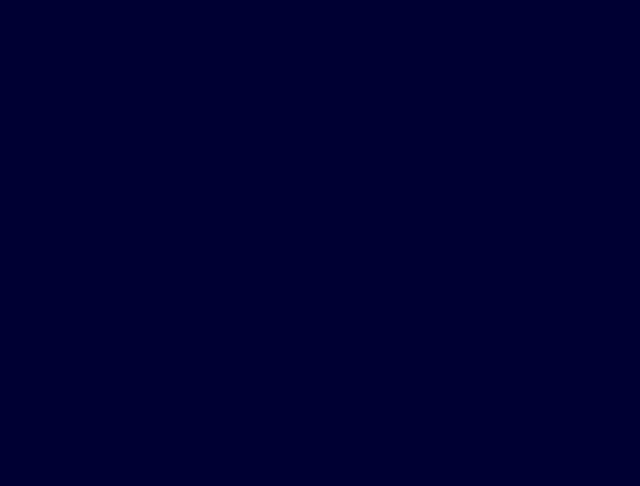
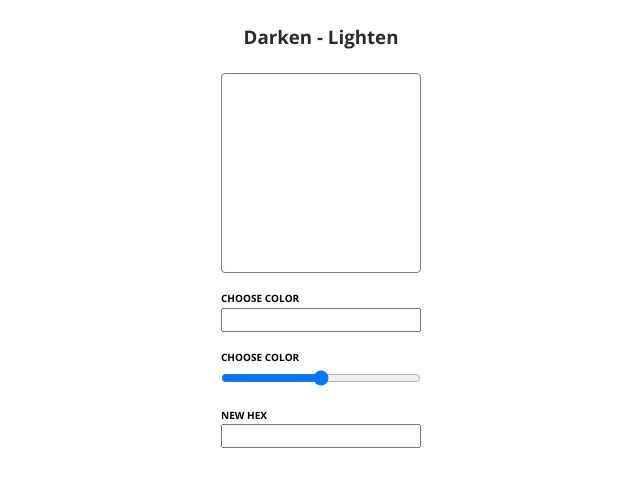
Before and after one commit to daniloheraclio/color-luminosity, a plain HTML site: page index.html in a window 1280 px wide. Shown: the whole page, without its empty margins (319-959 px from the left). Drawn offline with nearby package versions, Linux system fonts and the light colour scheme.

Commit message:
WIP started implementing UI

```diff
--- a/app.js
+++ b/app.js
@@ -1,11 +1,19 @@
-const { body } = document;
+const box = document.querySelector('.box-color');
+const range = document.querySelector('.luminosity-range');
+const startHexColor = document.querySelector('#startHex');
 
-try {
-   body.style.backgroundColor = luminace('#63c', -0.6);
-} catch (error) {
-   console.log(error.message);
-}
+range.addEventListener('change', function() {
+   console.log(range.value);
+   console.log(startHexColor.value)
+   try {
+      console.log(box.style.backgroundColor)
+      box.style.backgroundColor = luminace(startHexColor.value, range.value);
+   } catch (error) {
+      console.log(error.message);
+   }
 
+
+})
 
 function luminace(hex, luminosity = 0) {
 
@@ -55,7 +63,6 @@ function luminace(hex, luminosity = 0) {
       const partialHex = numberToHex.padStart(2, '0');
 
       finalHex = finalHex + partialHex;
-      console.log(finalHex);
 
    });
    return finalHex
--- a/index.html
+++ b/index.html
@@ -3,9 +3,56 @@
 <head>
    <meta charset="UTF-8">
    <meta name="viewport" content="width=device-width, initial-scale=1.0">
+   <link href="https://fonts.googleapis.com/css2?family=Open+Sans:wght@400;700&display=swap" rel="stylesheet">
+   <link rel="stylesheet" href="style.css">
    <title>Hexadecila color manipulation</title>
 </head>
 <body>
+   <div class="container">
+      <h3>Darken - Lighten</h3>
+      <div class="box-color"></div>
+
+      <div class="choose-color">
+         <label
+            class="label"
+            for="startHex">Choose color</label>
+         <input
+            class="choose-color-txt"
+            type="text"
+            name="startHex"
+            id="startHex"
+         >
+      </div>
+
+      <div class="luminosity">
+         <label
+            class="label"
+            for="range">Choose color</label>
+         <input
+            class="luminosity-range"
+            type="range"
+            name="range"
+            id="range"
+            min="-1"
+            max="1"
+            value="0"
+            step="0.025"
+         >
+      </div>
+
+      <div class="new-value">
+         <label
+            class="label"
+            for="finalHex">New Hex</label>
+         <input
+            class="new-value-txt"
+            type="text"
+            name="finalHex"
+            id="finalHex"
+         >
+      </div>
+
+   </div>
    <script src="./app.js"></script>
 </body>
 </html>
```
